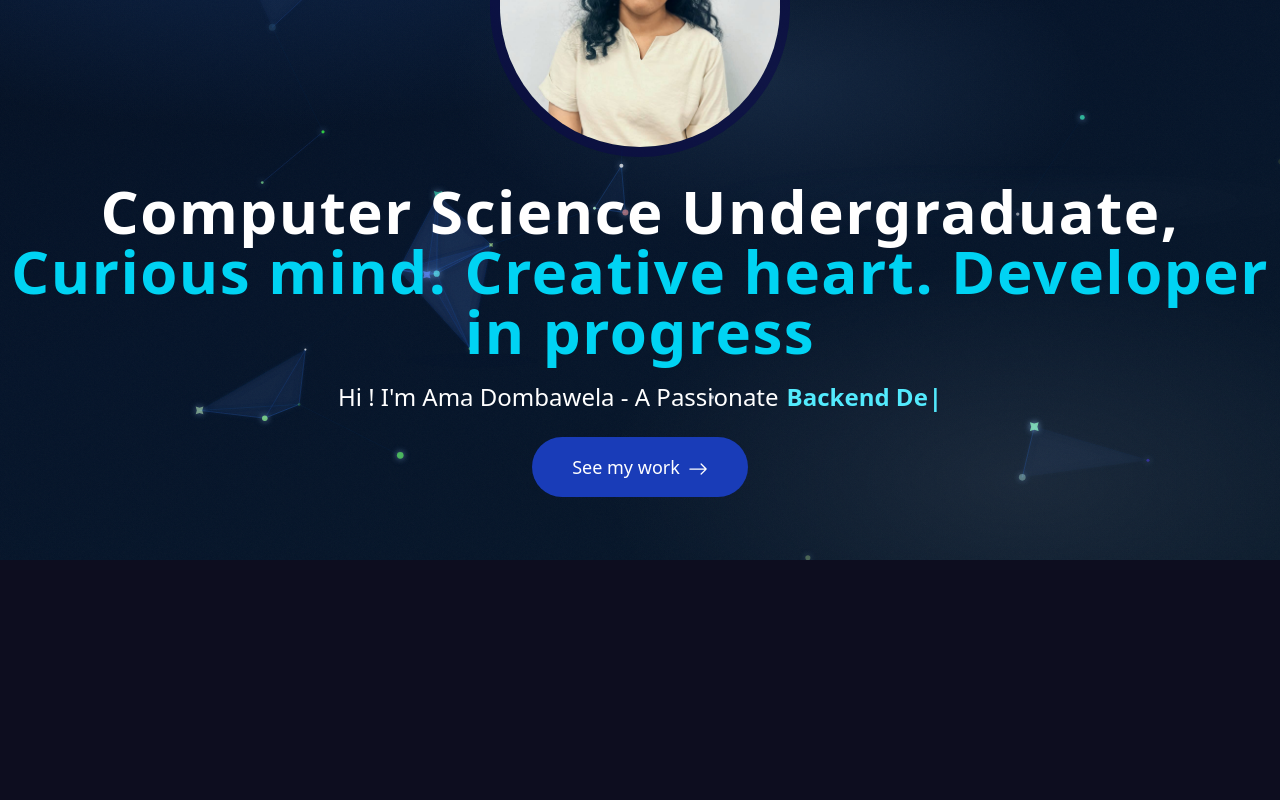
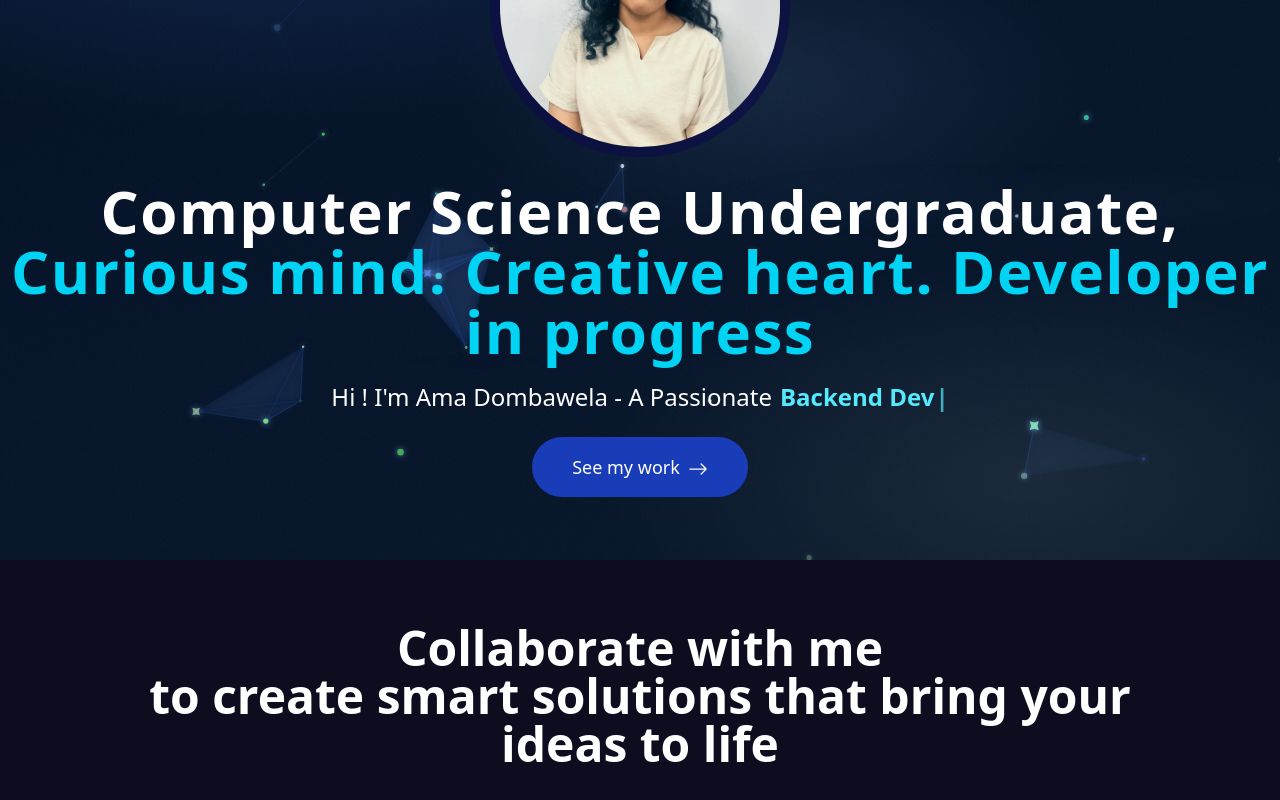
Before and after one commit to Ama-Dombawela/Portfolio, a Next.js app: page / in a window 1280 px wide. Shown: the part 240-1040 px from the top of the page. Before the commit the page ends 800 px from the top, so only its background shows below. Built offline with nearby package versions, Linux system fonts and the light colour scheme.

Commit message:
Added Services folder structure

```diff
--- a/public/components/Home/Home.tsx
+++ b/public/components/Home/Home.tsx
@@ -1,10 +1,13 @@
 import React from 'react'
 import Hero from './Hero/Hero'
+import Services from './Services/Services'
 
 const Home = () => {
   return (
     <div className='overflow-hidden'>
       <Hero/>
+      <Services/>
+
     </div>
   )
 }
--- /dev/null
+++ b/public/components/Home/Services/Services.tsx
@@ -0,0 +1,14 @@
+import React from 'react'
+
+const services = () => {
+  return (
+    <div className='pt-16 pb-16'>
+        <h1 className='text-center text-2xl md:text-4xl xl:text-5xl font-bold text-white'>
+            Collaborate with me <br/> to create  smart solutions that bring your <br/> ideas to life
+        </h1>
+
+    </div>
+  )
+}
+
+export default services
```
Also changed, not shown: public/components/Home/Services/ServiceCard.tsx (added).
